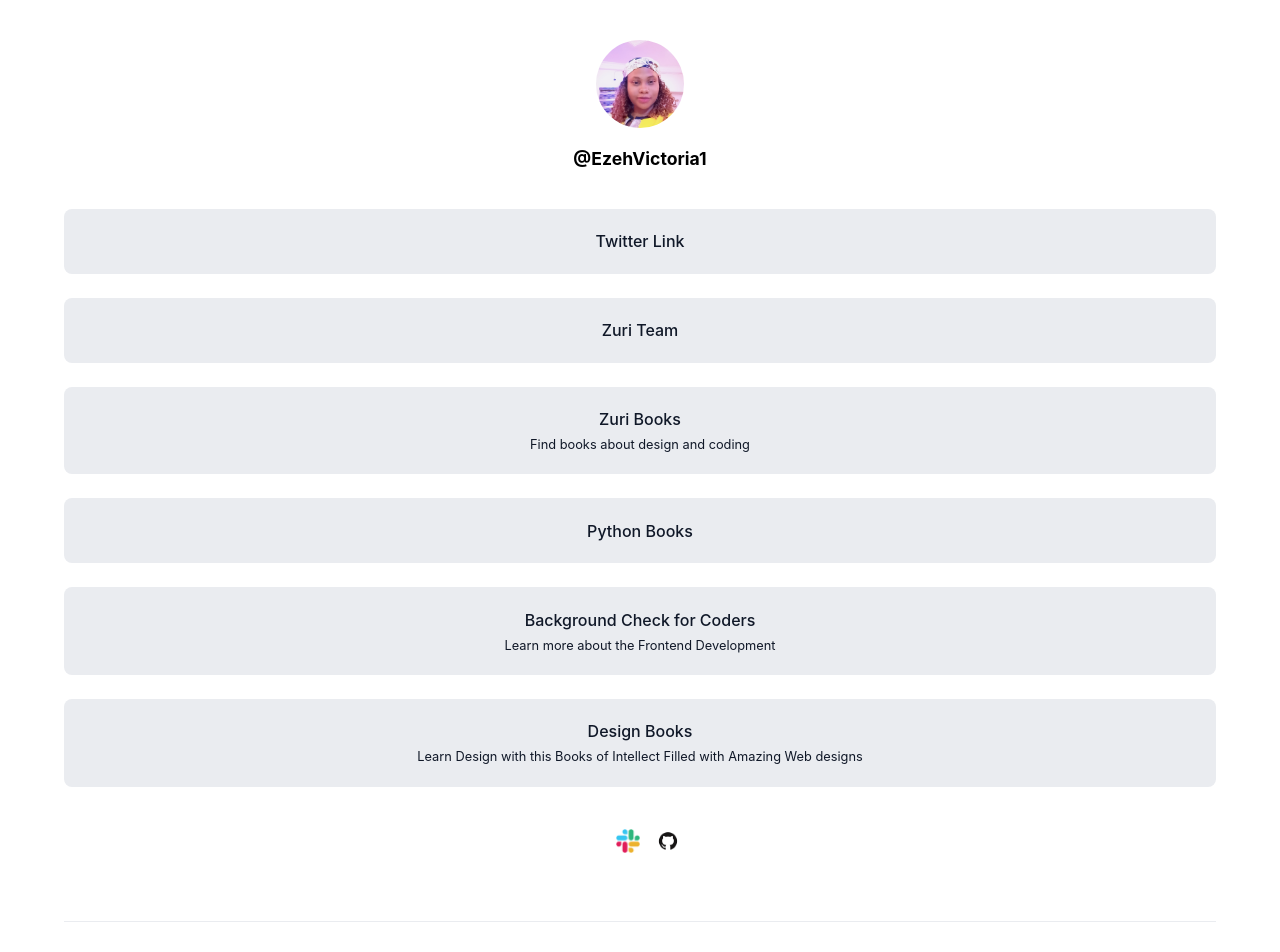
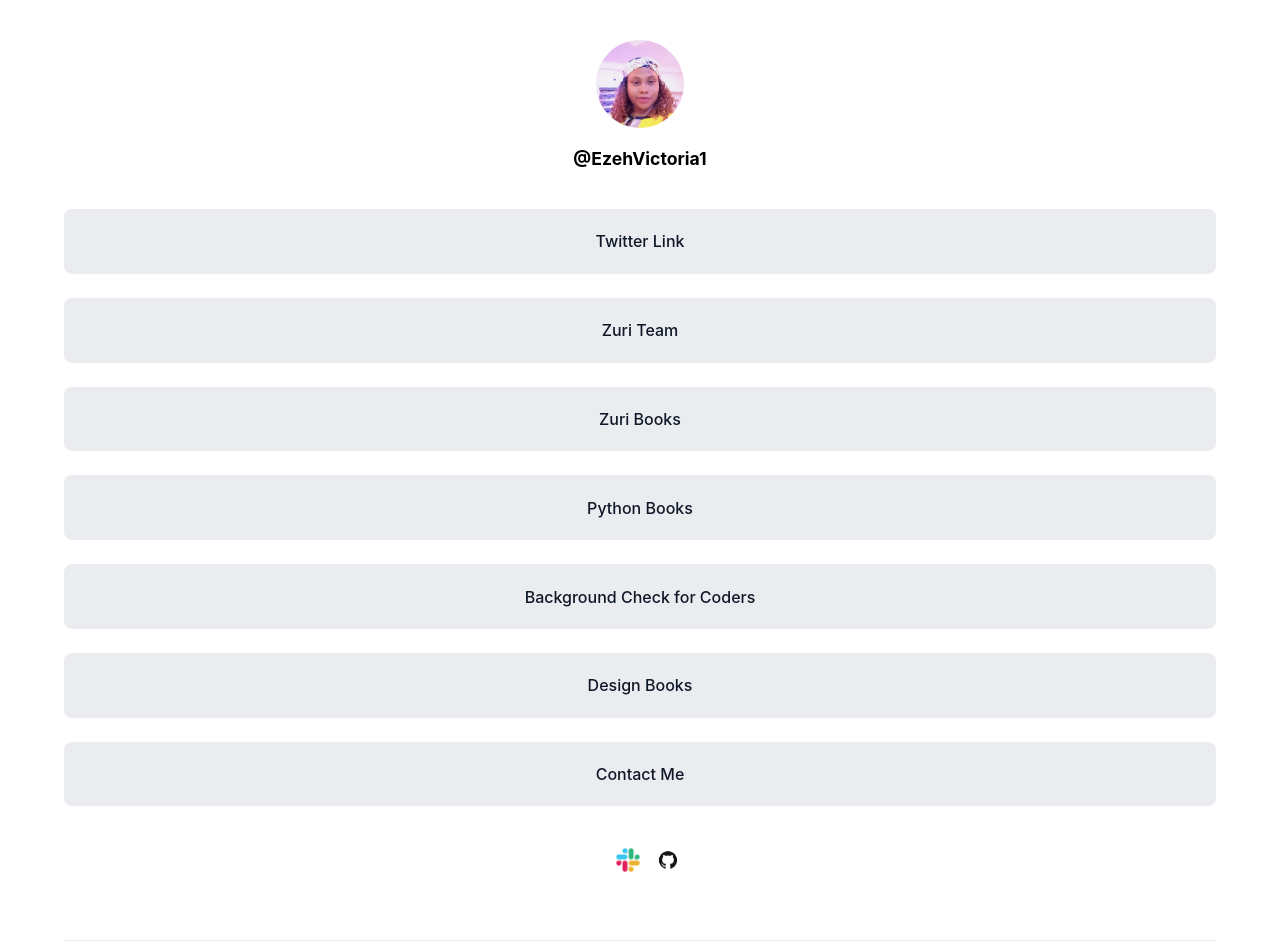
Before and after one commit to Ezeh-Vikki1635/Linktree, a React (Create React App) app: page / in a window 1280 px wide. Shown: the top 952 px of the page. Built offline with nearby package versions, Linux system fonts and the light colour scheme.

Commit message:
add the contact me archor tag styles as a button

```diff
--- a/src/files/Links.js
+++ b/src/files/Links.js
@@ -20,7 +20,7 @@ export default function Link() {
       <a id="books" href="http://books.zuri.team" target="blank">
         <div className="links_container">
           <span>Zuri Books</span>
-          <p>Find books about design and coding</p>
+
         </div>
       </a>
 
@@ -37,7 +37,7 @@ export default function Link() {
       <a id="pitch" href="https://background.zuri.team" target="blank">
         <div className="links_container">
           <span>Background Check for Coders</span>
-          <p>Learn more about the Frontend Development</p>
+
         </div>
       </a>
 
@@ -48,7 +48,17 @@ export default function Link() {
       >
         <div className="links_container">
           <span>Design Books</span>
-          <p>Learn Design with this Books of Intellect Filled with Amazing Web designs</p>
+
+        </div>
+      </a>
+      <a
+        id="contact"
+        href="/contact"
+        target="blank"
+      >
+        <div className="links_container">
+          <span>Contact Me</span>
+
         </div>
       </a>
 
--- a/src/index.js
+++ b/src/index.js
@@ -2,6 +2,7 @@ import React from 'react';
 import ReactDOM from 'react-dom/client';
 import './index.css';
 import App from './App';
+
 
 
 const root = ReactDOM.createRoot(document.getElementById('root'));
```
